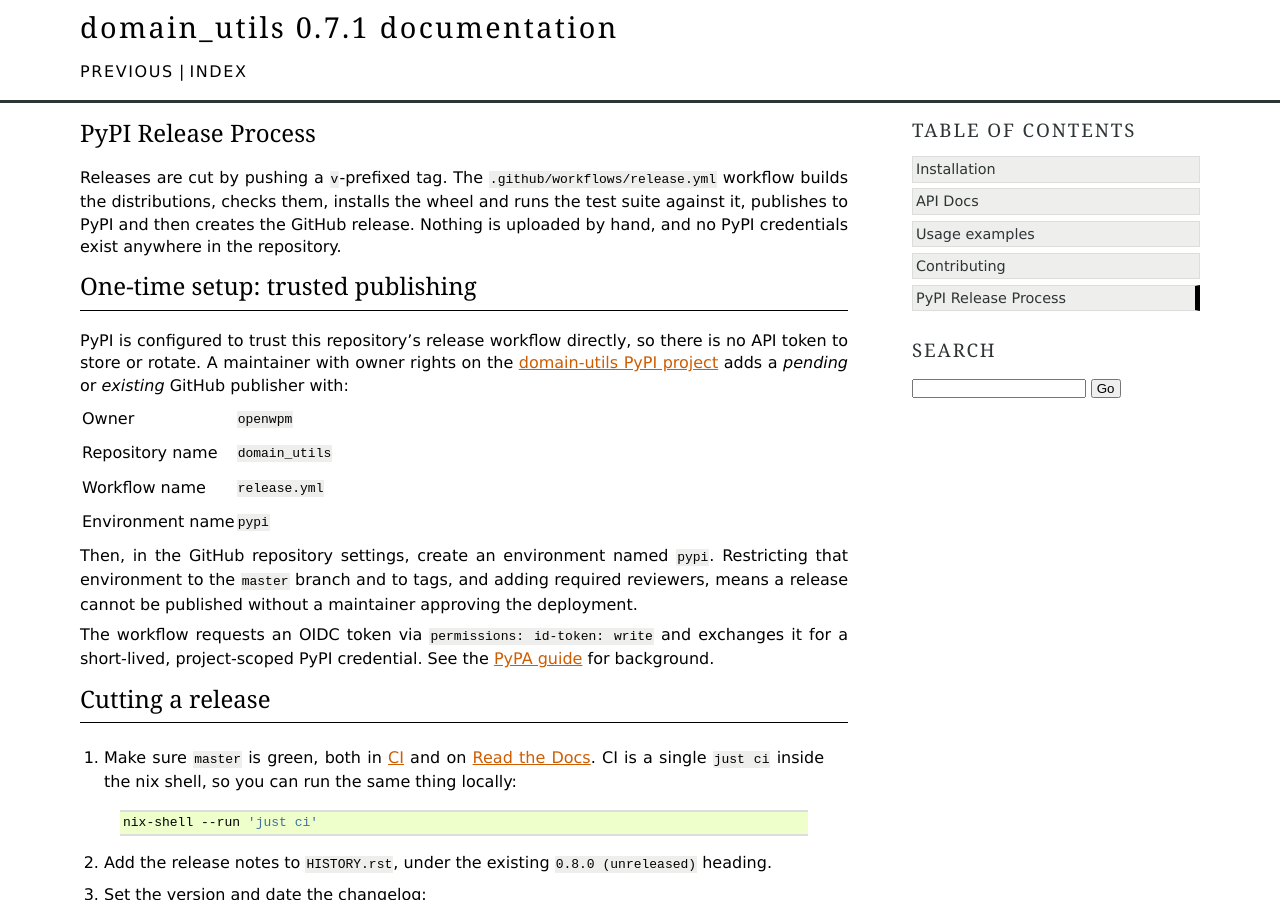
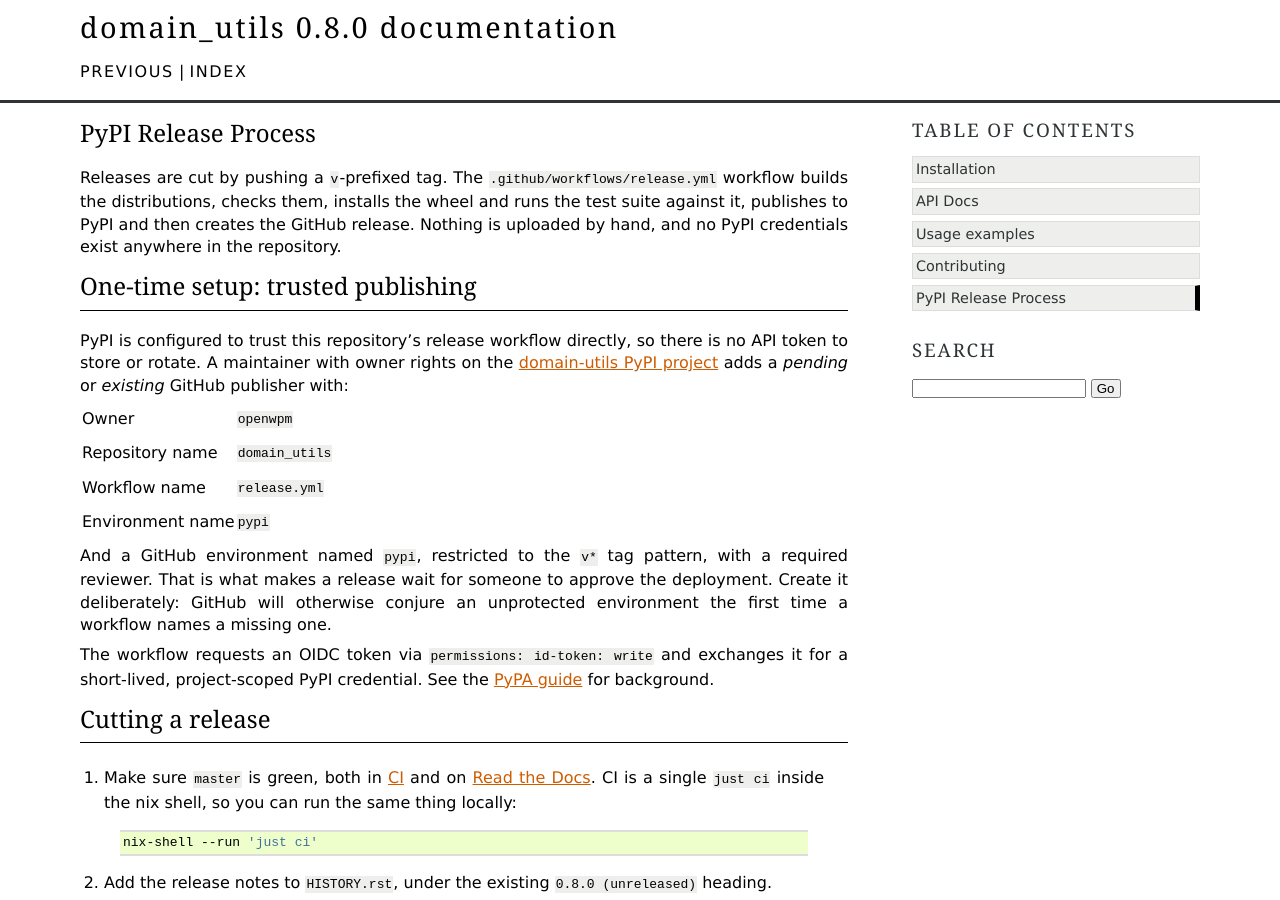
Before and after one commit to openwpm/domain_utils, a Sphinx documentation site: the page built from docs/release.rst, in a window 1280 px wide and 900 px high. Built offline with Sphinx 7.4.7, drawn with Linux system fonts in a browser that asks for light colours.

Commit message:
Release 0.8.0
Set the version and date the changelog section so the tag can be cut.
release.yml refuses to publish if the tag does not match __version__, or if
the changelog section for it is still undated.

Also correct the environment guidance in docs/release.rst, which suggested
restricting the pypi environment to the master branch and to tags. The
workflow only triggers on a tag push, so a branch rule can never apply.

```diff
--- a/HISTORY.rst
+++ b/HISTORY.rst
@@ -2,7 +2,7 @@
 History
 =======
 
-0.8.0 (unreleased)
+0.8.0 (2026-09-05)
 ------------------
 
 * Relax the ``tldextract`` pin from ``==2.2.2`` to ``>=5.3`` (#32). The
--- a/docs/release.rst
+++ b/docs/release.rst
@@ -24,10 +24,10 @@
 Environment name              ``pypi``
 ============================  ==============================
 
-Then, in the GitHub repository settings, create an environment named ``pypi``.
-Restricting that environment to the ``master`` branch and to tags, and adding
-required reviewers, means a release cannot be published without a maintainer
-approving the deployment.
+And a GitHub environment named ``pypi``, restricted to the ``v*`` tag pattern,
+with a required reviewer. That is what makes a release wait for someone to
+approve the deployment. Create it deliberately: GitHub will otherwise conjure
+an unprotected environment the first time a workflow names a missing one.
 
 The workflow requests an OIDC token via ``permissions: id-token: write`` and
 exchanges it for a short-lived, project-scoped PyPI credential. See the
--- a/domain_utils/__init__.py
+++ b/domain_utils/__init__.py
@@ -1,6 +1,6 @@
 """Top-level package for Domain Utils."""
 
 __author__ = """Sarah Bird"""
-__version__ = '0.7.1'
+__version__ = '0.8.0'
 
 from .domain_utils import *
```
